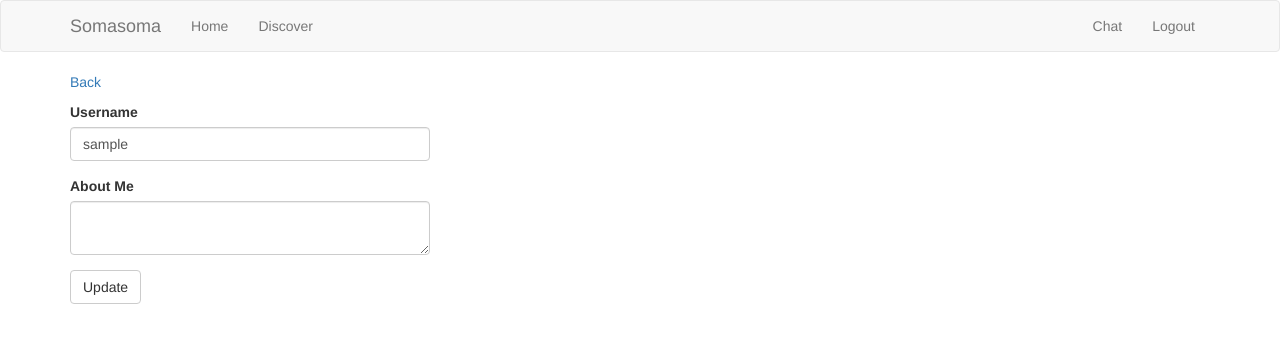
After one commit to GitauHarrison/somasoma-tech-blog, a Flask app: page /edit_profile in a window 1280 px wide. The commit adds this page. Shown: the top 343 px of the page. Run offline with Flask 2, Linux system fonts and the light colour scheme; a user stored in the database is signed in; tables that the repository leaves empty hold one stand-in row (values such as "Sample post"); some libraries are stand-ins or nearby versions.

Commit message:
Add profile edit form

```diff
--- a/app/forms.py
+++ b/app/forms.py
@@ -24,3 +24,8 @@ class RegistrationForm(FlaskForm):
         user = User.query.filter_by(email = email.data).first()
         if user is not None:
             raise ValidationError('Please use a different email address')
+
+class EditProfileForm(FlaskForm):
+    username = StringField('Username', validators = [DataRequired()])
+    about_me = TextAreaField('About Me')
+    submit = SubmitField('Update')
--- a/app/routes.py
+++ b/app/routes.py
@@ -1,6 +1,6 @@
 from app import app, db
 from flask import render_template, url_for, redirect, flash, request
-from app.forms import LoginForm, RegistrationForm
+from app.forms import LoginForm, RegistrationForm,EditProfileForm
 from app.models import User
 from flask_login import login_user, logout_user, current_user
 from werkzeug.urls import url_parse
@@ -58,3 +58,16 @@ def before_request():
     if current_user.is_authenticated:
         current_user.last_seen = datetime.utcnow()
         db.session.commit()
+
+@app.route('/edit_profile', methods = ['GET', 'POST'])
+def edit_profile():
+    form = EditProfileForm(current_user.username)
+    user = User.query.filter_by(username = form.username.data)
+    if form.validate_on_submit():
+        current_user.username = form.username.data
+        current_user.about_me = form.about_me.data
+        db.session.commit()
+    elif request.method == 'GET':
+        form.username.data = current_user.username
+        form.username.about_me = current_user.about_me
+    return render_template('edit_profile.html', user = user, title = 'Edit Profile', form = form)
--- /dev/null
+++ b/app/templates/edit_profile.html
@@ -0,0 +1,11 @@
+{% extends 'base.html' %}
+{% import 'bootstrap/wtf.html' as wtf %}
+
+{% block app_content %}
+    <p><a href=" {{ url_for('user', username = current_user.username) }} ">Back</a></p>
+    <div class="row">
+        <div class="col-md-4">
+            {{ wtf.quick_form(form) }}
+        </div>
+    </div>
+{% endblock %}
--- a/app/templates/user.html
+++ b/app/templates/user.html
@@ -11,7 +11,7 @@
                 <h1>Hello, {{ user.username }}!</h1>
                 {% if user.about_me %}<p> {{ user.about_me() }} </p>{% endif %}
                 {% if user.last_seen %}<p>Last seen: {{ user.last_seen }} </p>{% endif %}
-                {% if user %} <p><a href="#">Edit Profile</a></p> {% endif %}
+                {% if user %} <p><a href=" {{ url_for('edit_profile') }} ">Edit Profile</a></p> {% endif %}
             </td>
         </tr>
     </table>
```
